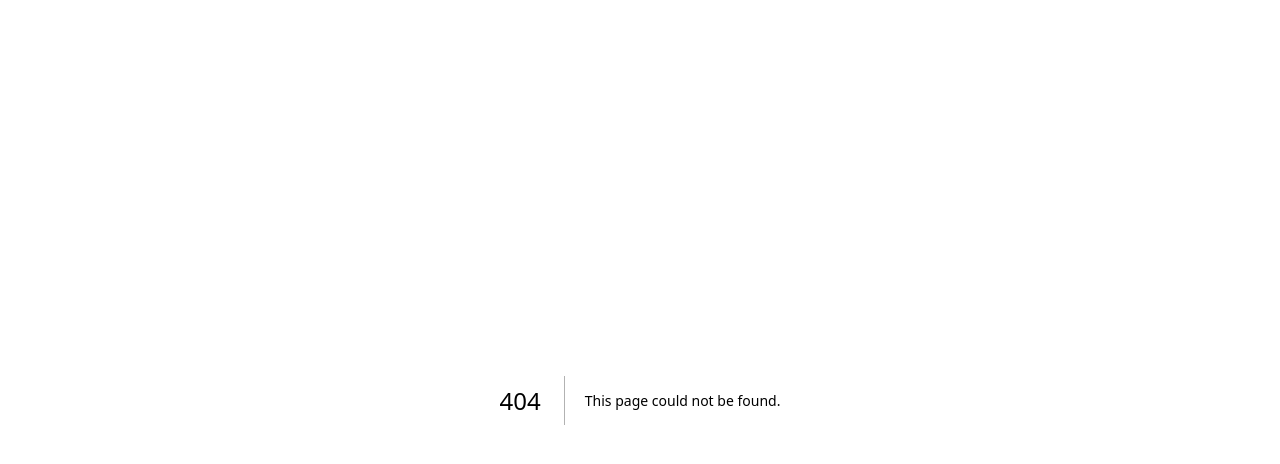
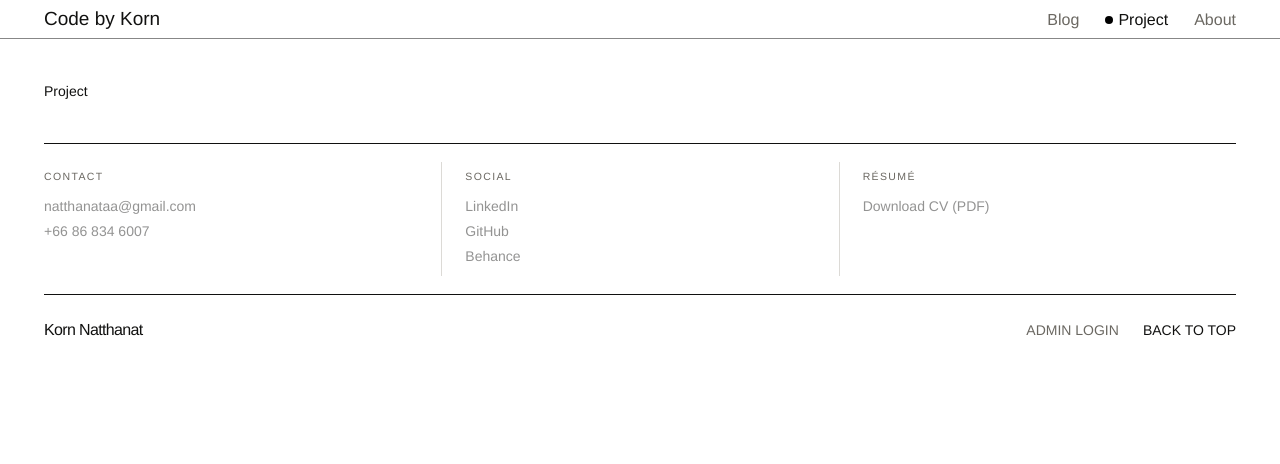
Before and after one commit to PotterWinter/blog-2026, a Next.js app: page /project in a window 1280 px wide. Before the commit this address had no page. Shown: the top 464 px of the page. Built offline with nearby package versions, Linux system fonts and the light colour scheme; a web font is replaced by a local one.

Commit message:
Place nav dot on the active page

```diff
--- /dev/null
+++ b/src/app/(site)/about/page.tsx
@@ -0,0 +1,4 @@
+export default function AboutPage() {
+  return <main style={{ padding: "var(--inset)" }}>About</main>;
+
+}
--- /dev/null
+++ b/src/app/(site)/project/page.tsx
@@ -0,0 +1,3 @@
+export default function ProjectPage() {
+  return <main style={{ padding: "var(--inset)" }}>Project</main>;
+}
--- a/src/components/SiteNav.module.css
+++ b/src/components/SiteNav.module.css
@@ -1,15 +1,57 @@
 .nav {
+  position: relative;
   display: flex;
-  gap: 26px;
+  gap: 16px;
   margin-left: auto;
 }
 
 .item {
+  display: inline-block;
   font-size: var(--fs-nav);
   color: var(--muted);
+  user-select: none;
   transition: color 0.3s cubic-bezier(0.22, 0.72, 0.2, 1);
 }
 
-.item:hover {
+.item:hover,
+.item[aria-current="page"] {
   color: var(--ink);
 }
+
+/* Room in front of the active label where the dot lands */
+.slot {
+  display: inline-block;
+  width: 0;
+  height: 1px;
+  vertical-align: middle;
+  transition: width 0.34s cubic-bezier(0.2, 0.8, 0.2, 1);
+}
+
+.item[aria-current="page"] .slot {
+  width: 13px;
+}
+
+/* White + difference blend = reads black on white, white on black */
+.dot {
+  position: absolute;
+  top: 0;
+  left: 0;
+  width: 8px;
+  height: 8px;
+  border-radius: 999px;
+  background: var(--paper);
+  mix-blend-mode: difference;
+  pointer-events: none;
+  opacity: 0;
+  transition: opacity 0.3s;
+}
+
+.dot[data-ready] {
+  opacity: 1;
+}
+
+@media (min-width: 768px) {
+  .nav {
+    gap: 26px;
+  }
+}
--- a/src/components/SiteNav.tsx
+++ b/src/components/SiteNav.tsx
@@ -1,20 +1,78 @@
+"use client";
+
 import Link from "next/link";
+import { usePathname } from "next/navigation";
+import { useLayoutEffect, useRef } from "react";
 import styles from "./SiteNav.module.css";
 
+const DOT = 8;
+
 const items = [
-  { href: "/", label: "Blog" },
-  { href: "/project", label: "Project" },
-  { href: "/about", label: "About" },
+  { href: "/", label: "Blog", match: (p: string) => p === "/" || p.startsWith("/posts/") },
+  {
+    href: "/project",
+    label: "Project",
+    match: (p: string) => p === "/project" || p.startsWith("/projects/"),
+  },
+  { href: "/about", label: "About", match: (p: string) => p === "/about" },
 ];
 
+// Where the dot rests once the slots finish animating: the active slot's left edge,
+// minus the width of any earlier slot that is still collapsing.
+function restingPoint(links: (HTMLAnchorElement | null)[], active: number) {
+  const link = links[active]!;
+  let x = link.offsetLeft;
+  for (let i = 0; i < active; i++) {
+    const slot = links[i]?.firstElementChild as HTMLElement | null | undefined;
+    x -= slot?.offsetWidth ?? 0;
+  }
+  const y = link.offsetTop + link.offsetHeight / 2 - DOT / 2;
+  return { x, y };
+}
+
 export default function SiteNav() {
+  const pathname = usePathname();
+  const active = items.findIndex((item) => item.match(pathname));
+
+  const dotRef = useRef<HTMLSpanElement>(null);
+  const linkRefs = useRef<(HTMLAnchorElement | null)[]>([]);
+
+  useLayoutEffect(() => {
+    const dot = dotRef.current;
+    if (!dot) return;
+
+    const place = () => {
+      if (active === -1) {
+        delete dot.dataset.ready;
+        return;
+      }
+      const { x, y } = restingPoint(linkRefs.current, active);
+      dot.style.transform = `translate(${x}px, ${y}px)`;
+      dot.dataset.ready = "";
+    };
+
+    place();
+    window.addEventListener("resize", place);
+    return () => window.removeEventListener("resize", place);
+  }, [active]);
+
   return (
     <nav className={styles.nav}>
-      {items.map((item) => (
-        <Link key={item.href} href={item.href} className={styles.item}>
+      {items.map((item, i) => (
+        <Link
+          key={item.href}
+          href={item.href}
+          ref={(el) => {
+            linkRefs.current[i] = el;
+          }}
+          className={styles.item}
+          aria-current={i === active ? "page" : undefined}
+        >
+          <span className={styles.slot} />
           {item.label}
         </Link>
       ))}
+      <span ref={dotRef} className={styles.dot} aria-hidden="true" />
     </nav>
   );
 }
```
